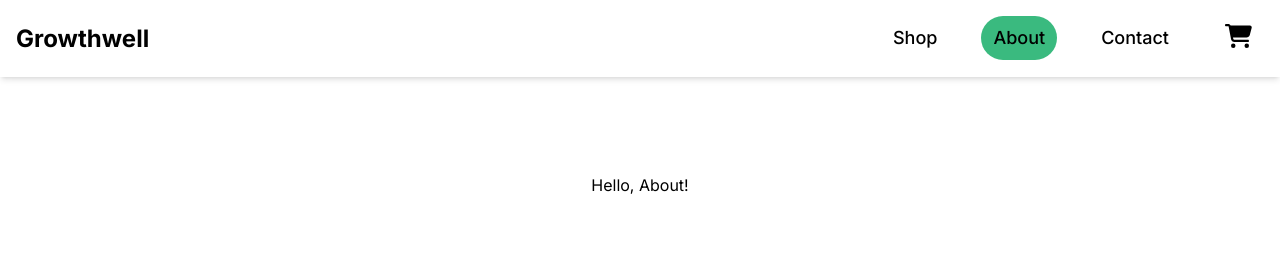
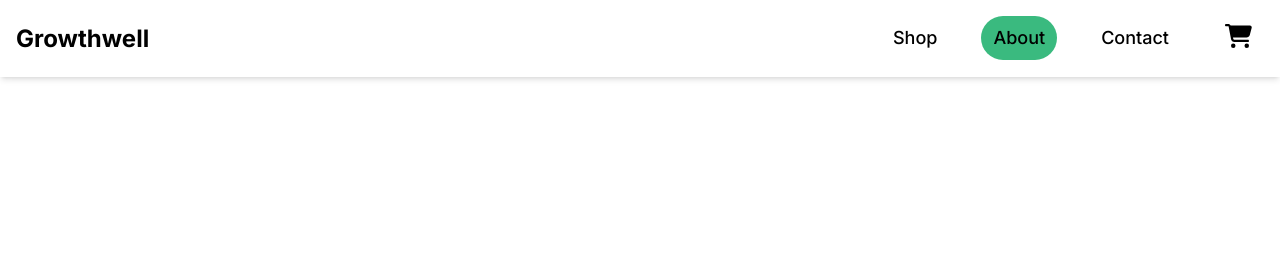
Before and after one commit to thusarakap/growthwell-site, a Next.js app: page /about in a window 1280 px wide. Shown: the top 263 px of the page. Built offline with nearby package versions, Linux system fonts and the light colour scheme.

Commit message:
Update page.tsx

```diff
--- a/src/app/about/page.tsx
+++ b/src/app/about/page.tsx
@@ -1,7 +1,7 @@
 export default function About() {
     return (
       <main className="flex min-h-screen flex-col items-center justify-between p-24">
-        <div className="flex flex-col items-center">
+        <div className="flex flex-col items-center text-white">
           Hello, About!
         </div>
       </main>
```
